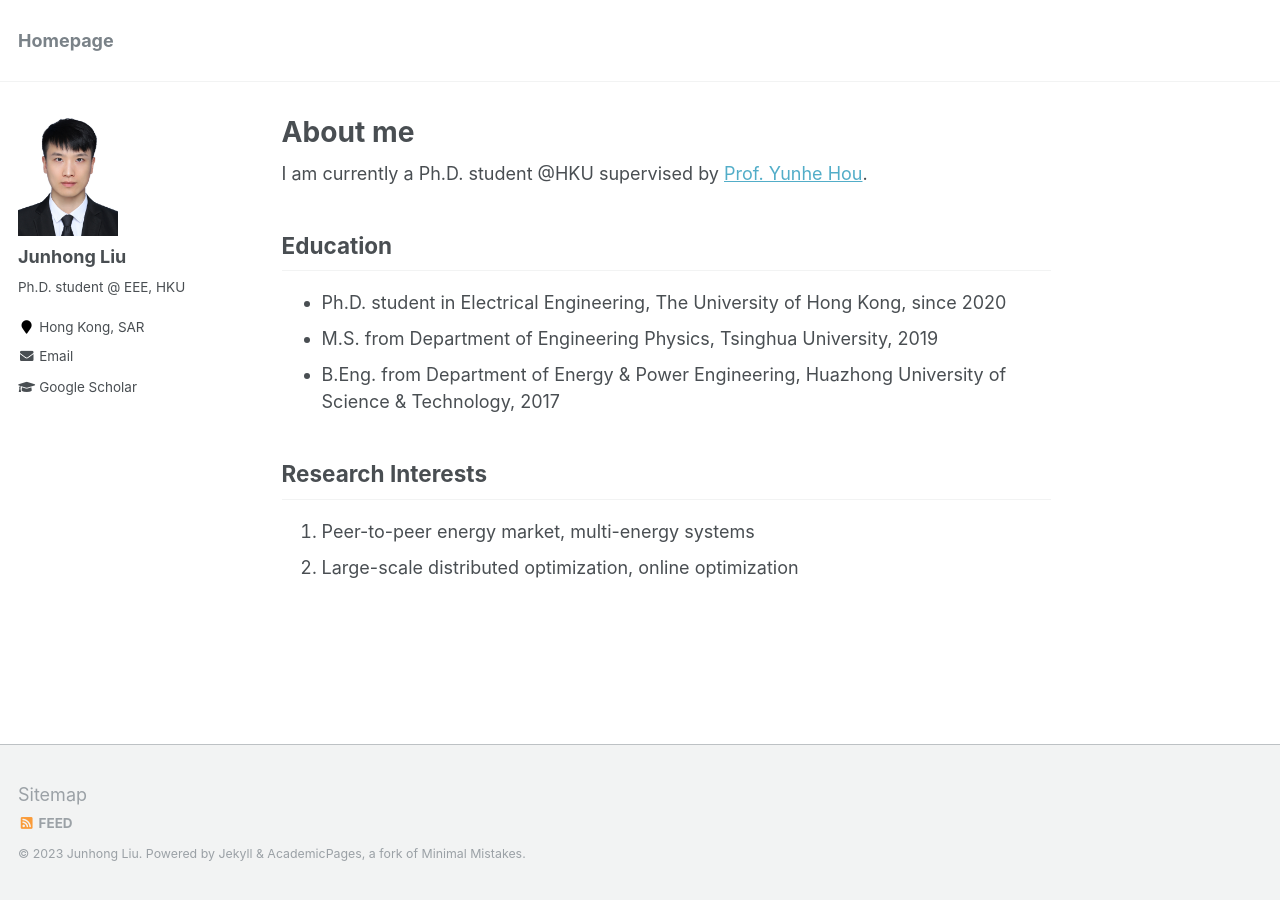
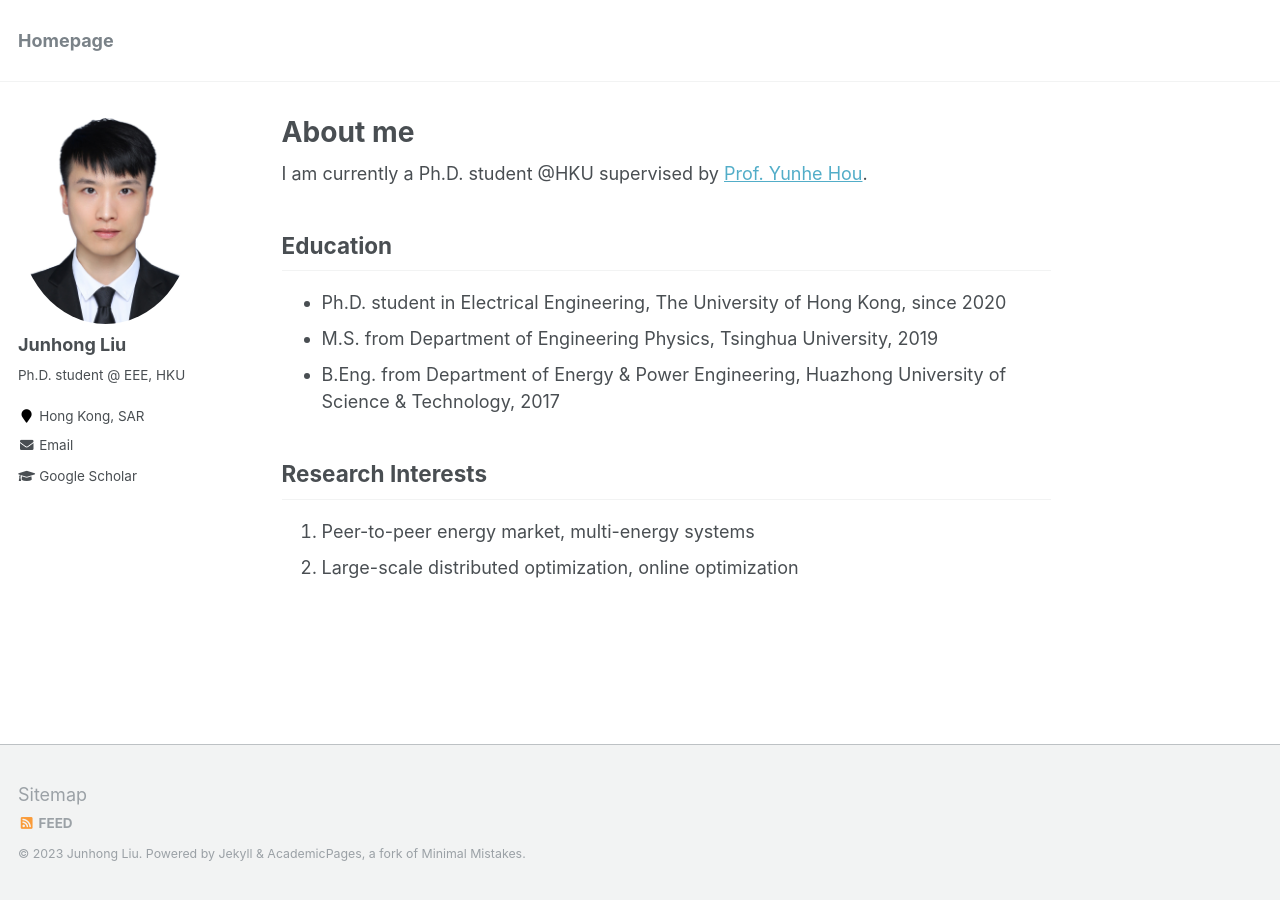
Before and after one commit to johnny-eee/online, a Jekyll site: the page built from _pages/about.md, in a window 1280 px wide. Built offline with Jekyll 4.4.1, drawn with Linux system fonts in a browser that asks for light colours.

Commit message:
Update _sidebar.scss

```diff
--- a/_sass/_sidebar.scss
+++ b/_sass/_sidebar.scss
@@ -72,9 +72,9 @@
 .author__avatar {
   display: table-cell;
   vertical-align: top;
-  width: 20px;
+  width: 25px;
   // set width only, for non-square avatars
-  height: 20px;
+  height: 25px;
 
   @include breakpoint($large) {
     display: block;
@@ -83,8 +83,8 @@
   }
 
   img {
-    max-width: 100px;
-    //border-radius: 50%;
+    max-width: 175px;
+    border-radius: 50%;
 
     @include breakpoint($large) {
       //padding: 5px;
```
